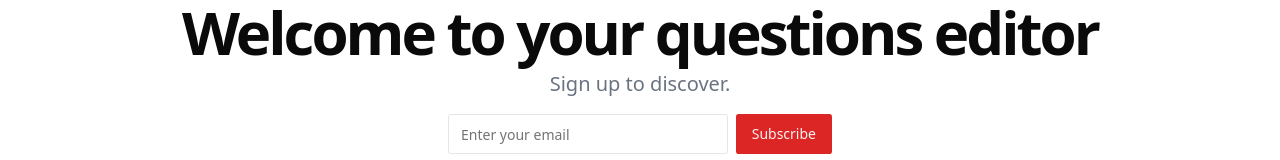
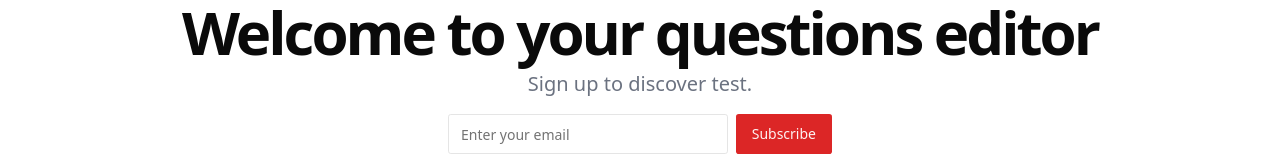
Before and after one commit to Bellico/Questions, a Next.js app: page / in a window 1280 px wide. Shown: the part 310-470 px from the top of the page. Built offline with nearby package versions, Linux system fonts and the light colour scheme; no server answers.

Commit message:
Update page.tsx

```diff
--- a/src/app/(home)/page.tsx
+++ b/src/app/(home)/page.tsx
@@ -22,7 +22,7 @@ export default async function HomePage() {
                   Welcome to your questions editor
                 </h1>
                 <p className="mx-auto max-w-[700px] text-gray-500 md:text-xl dark:text-gray-400">
-                  Sign up to discover.
+                  Sign up to discover test.
                 </p>
               </div>
               <div className="w-full max-w-sm space-y-2">
```
